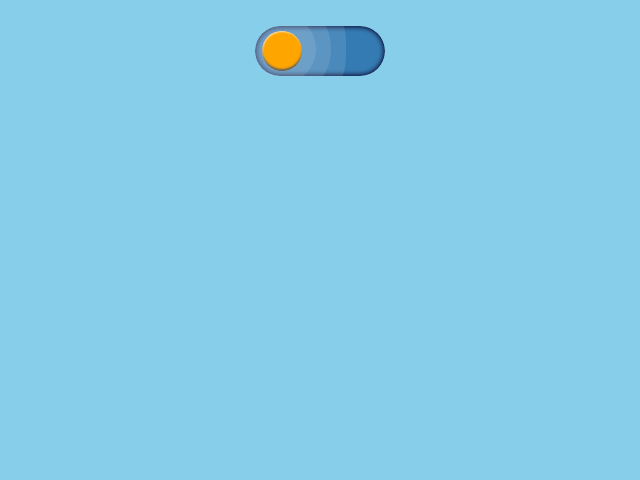
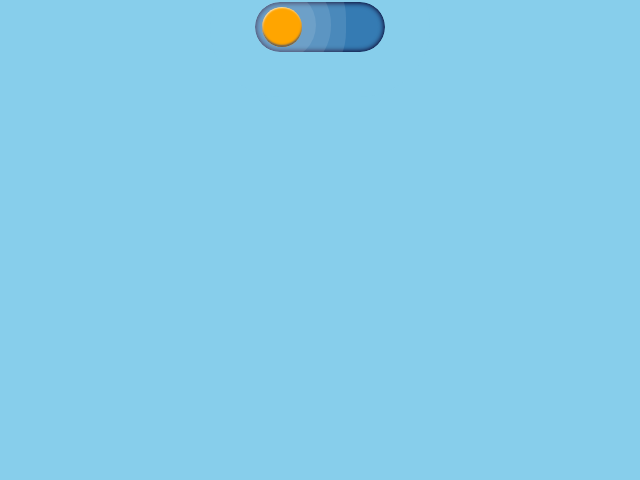
Before and after one commit to Avneesh11905/Theme-button, a plain HTML site: page index.html in a window 1280 px wide. Shown: the part 320-800 px from the top of the page, without its empty margins (320-960 px from the left). Drawn offline with Linux system fonts and the light colour scheme; a web font is replaced by a local one.

Commit message:
Update Design.css

```diff
--- a/Design.css
+++ b/Design.css
@@ -11,7 +11,7 @@
 
 .buttonTheme{
     margin: auto;
-    margin-top: 40px;
+    align-items: center;
     z-index: 0;
     background-color: var(--color2);
     width: 130px;
```
